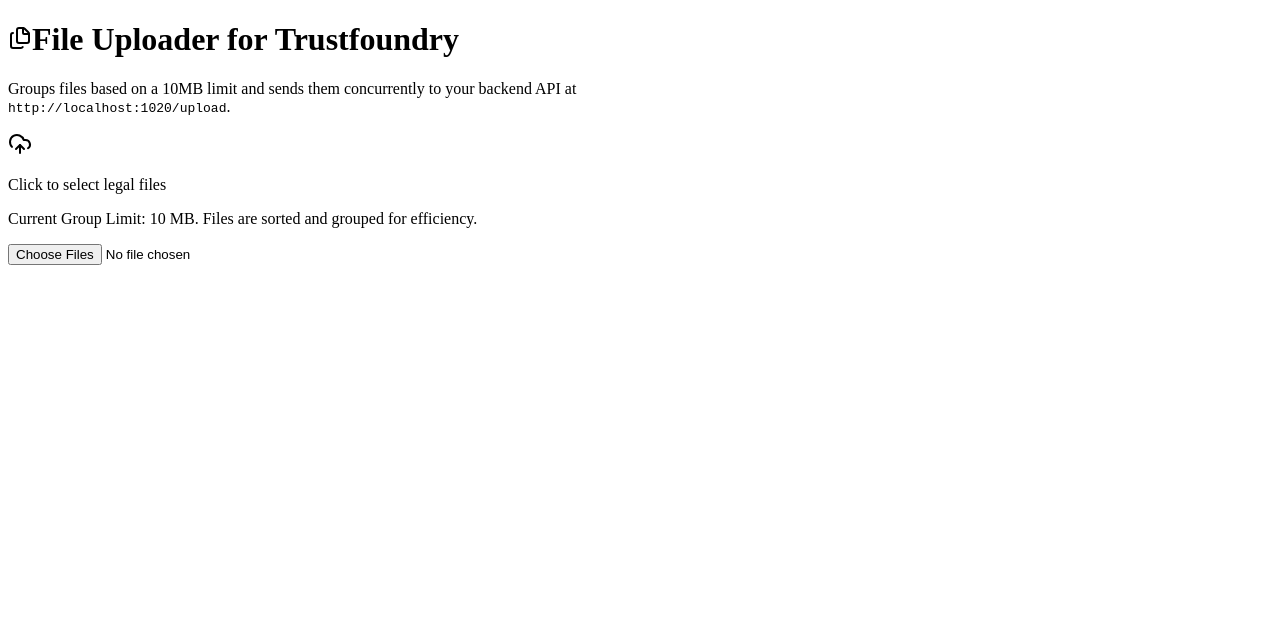
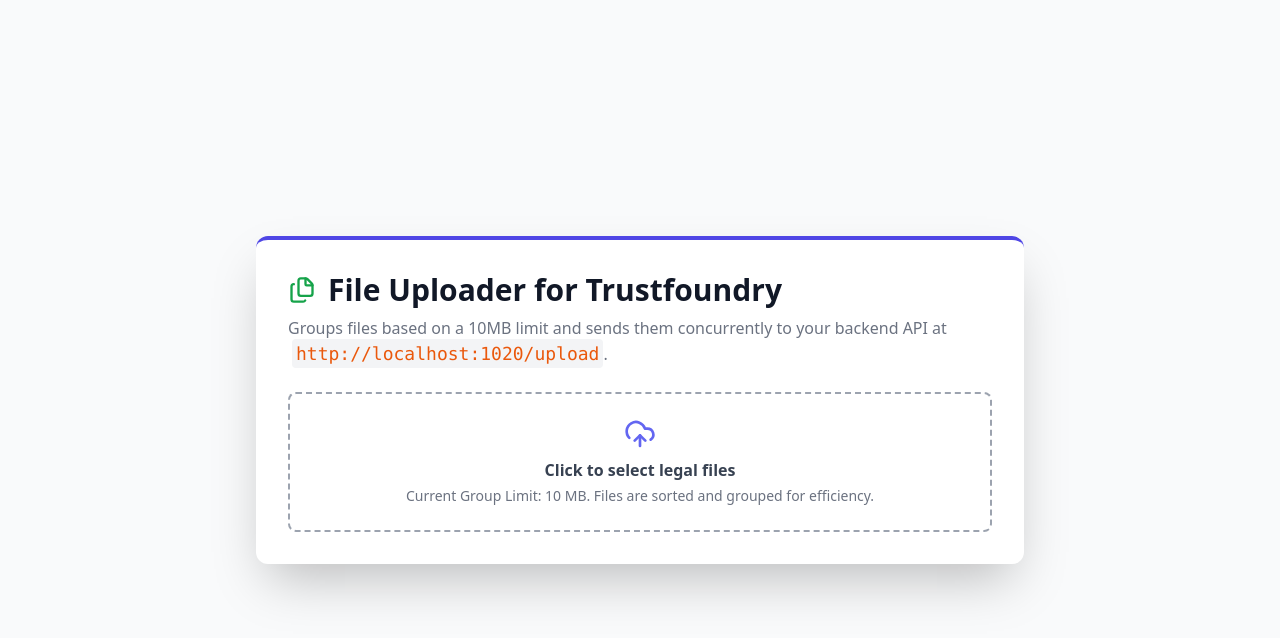
Before and after one commit to CCathlete/trustfoundry, a React (Vite) app: page / in a window 1280 px wide. Shown: the top 638 px of the page. Built offline with nearby package versions, Linux system fonts and the light colour scheme.

Commit message:
Added imports for tailwind.

```diff
--- /dev/null
+++ b/postcss.config.js
@@ -0,0 +1,16 @@
+/**
+ * PostCSS Configuration File
+ *
+ * This file tells the build tool (e.g., Vite/Webpack) to use PostCSS,
+ * and specifically tells PostCSS to use the Tailwind CSS and Autoprefixer plugins.
+ * This is CRITICAL for resolving the "Unknown at rule @tailwind" error.
+ */
+export default {
+    plugins: {
+        // 1. Tailwind CSS plugin must be executed first to handle @tailwind directives
+        'tailwindcss': {},
+
+        // 2. Autoprefixer is typically run after Tailwind to add vendor prefixes
+        'autoprefixer': {},
+    },
+}
--- /dev/null
+++ b/src/global.d.ts
@@ -0,0 +1,16 @@
+declare module '*.css' {
+    // Although the content is ignored by TypeScript, this satisfies the compiler.
+    const content: Record<string, string>;
+    export default content;
+}
+
+// Optional: If you use other file types (like images) and get similar errors,
+// you can add declarations for them here too:
+// declare module '*.svg' {
+//   const content: string;
+//   export default content;
+// }
+// declare module '*.png' {
+//   const content: string;
+//   export default content;
+// }
--- a/src/main.tsx
+++ b/src/main.tsx
@@ -1,7 +1,7 @@
 import React from 'react';
 import ReactDOM from 'react-dom/client';
 import App from './App.tsx';
-// import './index.css'; // In case we would add a global CSS file
+import './index.css';
 
 // Get the root DOM element
 const rootElement = document.getElementById('root');
```
Also changed, not shown: tsconfig.json (+7 -2 lines).
